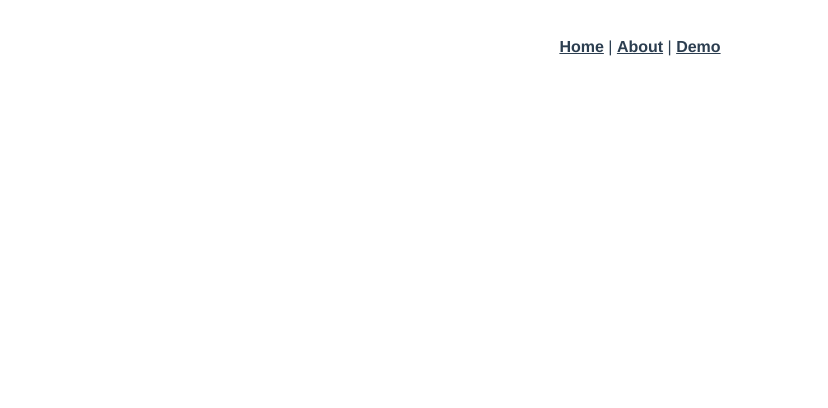
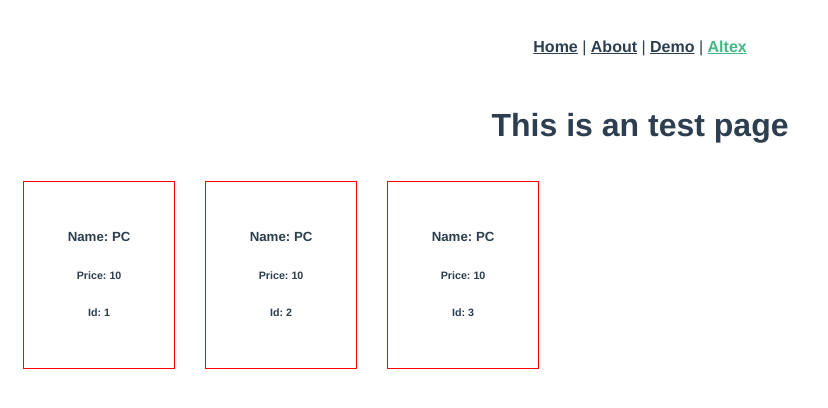
Before and after one commit to Ungvi/learning-vue, a Vue app in the folder save-money/: page /altex in a window 1280 px wide. Shown: the top 408 px of the page, without its empty margins (0-828 px from the left). Built offline with nearby package versions, Linux system fonts and the light colour scheme.

Commit message:
Before axios

```diff
--- a/save-money/src/App.vue
+++ b/save-money/src/App.vue
@@ -3,9 +3,10 @@
     <nav>
       <router-link to="/">Home</router-link> |
       <router-link to="/about">About</router-link> |
-      <router-link to="/demo">Demo</router-link>
+      <router-link to="/demo">Demo</router-link> |
+      <router-link to="/altex">Altex</router-link>
     </nav>
-    <router-view/>
+    <router-view />
   </div>
 </template>
 
--- /dev/null
+++ b/save-money/src/components/ProductItem.vue
@@ -0,0 +1,29 @@
+<template>
+  <div class="product-item">
+    <h5>Name: {{ product.name }}</h5>
+    <h6>Price: {{ product.price }}</h6>
+    <h6>Id: {{ product.id }}</h6>
+  </div>
+</template>
+
+<script>
+import Vue from 'vue';
+
+export default Vue.extend({
+  name: 'ListItem',
+  props: {
+    product: {
+      required: true,
+    },
+  },
+});
+</script>
+
+<style>
+.product-item {
+  border: 1px solid red;
+  padding: 25px;
+  margin: 15px;
+  width: 100px;
+}
+</style>
--- /dev/null
+++ b/save-money/src/components/ProductsList.vue
@@ -0,0 +1,33 @@
+<template>
+  <div class="products-container">
+    <product-item
+      v-for="product in products"
+      :key="product.id"
+      :product="product"
+    />
+  </div>
+</template>
+
+<script lang="ts">
+import Vue from 'vue';
+import ProductItem from './ProductItem.vue';
+
+export default Vue.extend({
+  name: 'ListComponent',
+  components: {
+    ProductItem,
+  },
+  props: {
+    products: {
+      required: true,
+    },
+  },
+});
+</script>
+
+<style>
+.products-container {
+  display: flex;
+  flex-direction: row;
+}
+</style>
--- a/save-money/src/router/index.ts
+++ b/save-money/src/router/index.ts
@@ -26,6 +26,14 @@ const routes: Array<RouteConfig> = [
     // which is lazy-loaded when the route is visited.
     component: () => import(/* webpackChunkName: "demo" */ '../views/DemoView.vue'),
   },
+  {
+    path: '/altex',
+    name: 'altex',
+    // route level code-splitting
+    // this generates a separate chunk (demo.[hash].js) for this route
+    // which is lazy-loaded when the route is visited.
+    component: () => import(/* webpackChunkName: "altex" */ '../views/Altex.vue'),
+  },
 ];
 
 const router = new VueRouter({
--- /dev/null
+++ b/save-money/src/views/Altex.vue
@@ -0,0 +1,42 @@
+<template>
+  <div class="test">
+    <h1>This is an test page</h1>
+    <products-list :products="products" />
+  </div>
+</template>
+
+<script>
+import Vue from 'vue';
+import ProductsList from '@/components/ProductsList.vue';
+
+export default Vue.extend({
+  name: 'TestList',
+  components: {
+    'products-list': ProductsList,
+  },
+  data: () => ({
+    products: [],
+  }),
+  created() {
+    this.getData();
+  },
+  methods: {
+    // TODO METHODS
+    getData() {
+      // api call to the server which retireves data
+      console.log('get data is called');
+      // save it to the data
+      this.products = [
+        { name: 'PC', id: 1, price: 10 },
+        { name: 'PC', id: 2, price: 10 },
+        { name: 'PC', id: 3, price: 10 },
+        // { name: 'PC', id: 4, price: 10 },
+        // { name: 'PC', id: 5, price: 10 },
+        // { name: 'PC', id: 6, price: 10 },
+        // { name: 'PC', id: 7, price: 10 },
+        // { name: 'PC', id: 8, price: 10 },
+      ];
+    },
+  },
+});
+</script>
--- a/save-money/src/views/DemoView.vue
+++ b/save-money/src/views/DemoView.vue
@@ -5,24 +5,19 @@
       <button @click="toggleVisibility('greetingVisibility')">
         {{ greetingVisibility ? 'Hide' : 'Show' }} greeting</button>
       <p v-if="greetingVisibility">{{ greeting }}</p>
-      <section>
-        <div>
+      <div>
         <button @click="toggleVisibility('groceryListVisibility')">
           {{ groceryListVisibility ? 'Hide' : 'Show' }} grocery list
         </button>
         <ul v-if="groceryListVisibility">
           <li v-for="(grocery, index) in groceryList" :key="index">
-            {{ grocery }}
+            {{ grocery.name }} : {{ grocery.quantity }}
           </li>
         </ul>
-        </div>
-        <div>
-          <button @click="toggleVisibility('guestListVisibility')">
-            {{ guestListVisibility ? 'Hide' : 'Show' }} guest list
-          </button>
-              <guest-list v-if="guestListVisibility" :guests="guestListData"></guest-list>
-          </div>
-      </section>
+      </div>
+      <div>
+        <guest-list></guest-list>
+      </div>
     </div>
   </div>
 </template>
@@ -40,9 +35,8 @@ export default Vue.extend({
   data: () => ({
     firstName: 'Ervin',
     greetingVisibility: false,
-    groceryList: ['Carrots', 'Oats', 'Apples', 'Eggs'],
+    groceryList: [{ name: 'Carrots', quantity: 6 }, { name: 'Oats', quantity: 4 }, { name: 'Apples', quantity: 12 }, { name: 'Eggs', quantity: 30 }],
     groceryListVisibility: false,
-    guestListData: ['John', 'Jane', 'Mark'],
     guestListVisibility: false,
   }),
   // computed
@@ -61,7 +55,7 @@ export default Vue.extend({
 </script>
 
 <style>
-button {
+.demo button {
   margin: 0.5rem;
   padding: 0.5rem;
   background-color: #42b883;
--- a/save-money/src/views/GuestList.vue
+++ b/save-money/src/views/GuestList.vue
@@ -1,9 +1,23 @@
 <template>
-    <div class="guest">
-      <ul>
-        <li v-for="(guest, index) in guests" :key="index">{{ guest }}</li>
-      </ul>
-    </div>
+  <div>
+    <button @click="toggleVisibility('guestListVisibility')">
+      {{ guestListVisibility ? 'Hide' : 'Show' }} guest list
+    </button>
+    <ul v-if="guestListVisibility || true">
+      <li v-for="(guest, index) in guestListData" :key="index">
+        Name: {{ guest.name }}
+        <div>
+          <button @click="guestListData[index].isOpen = !guest.isOpen" class="details-button">
+            {{ detailsVisibility ? 'Hide' : 'Show' }} Details
+          </button>
+          <ul v-if="guest.isOpen">
+            <li><strong>Acces type:</strong></li>
+            <li><strong>Plus One:</strong></li>
+          </ul>
+        </div>
+      </li>
+    </ul>
+  </div>
 </template>
 
 <script lang="ts">
@@ -17,7 +31,27 @@ export default Vue.extend({
       default: () => [],
     },
   },
+  data() {
+    return {
+      guestListData: [{ name: 'John', isOpen: false }, { name: 'Jane', isOpen: false }, { name: 'Mark', isOpen: false }],
+      guestListVisibility: false,
+      detailsVisibility: false,
+    };
+  },
+  methods: {
+    toggleVisibility(property: string) {
+      // this[property] = !this[property];
+    },
+  },
 });
 </script>
 
-<!-- Assignment done -->
+<style scoped>
+.details-button {
+  margin: 0.2rem;
+  padding: 0.2rem;
+  background-color: #8842b8;
+  border-radius: 8px;
+  font-size: small;
+}
+</style>
--- a/save-money/src/views/HomeView.vue
+++ b/save-money/src/views/HomeView.vue
@@ -1,7 +1,7 @@
 <template>
   <div class="home">
     <img alt="Vue logo" src="../assets/logo.png">
-    <HelloWorld msg="Welcome to Your Vue.js + TypeScript App"/>
+    <HelloWorld msg="Welcome to Your Vue.js + TypeScript App" />
   </div>
 </template>
 
```
Also changed, not shown: 1 other file (tests, documents, lock files or other folders).
